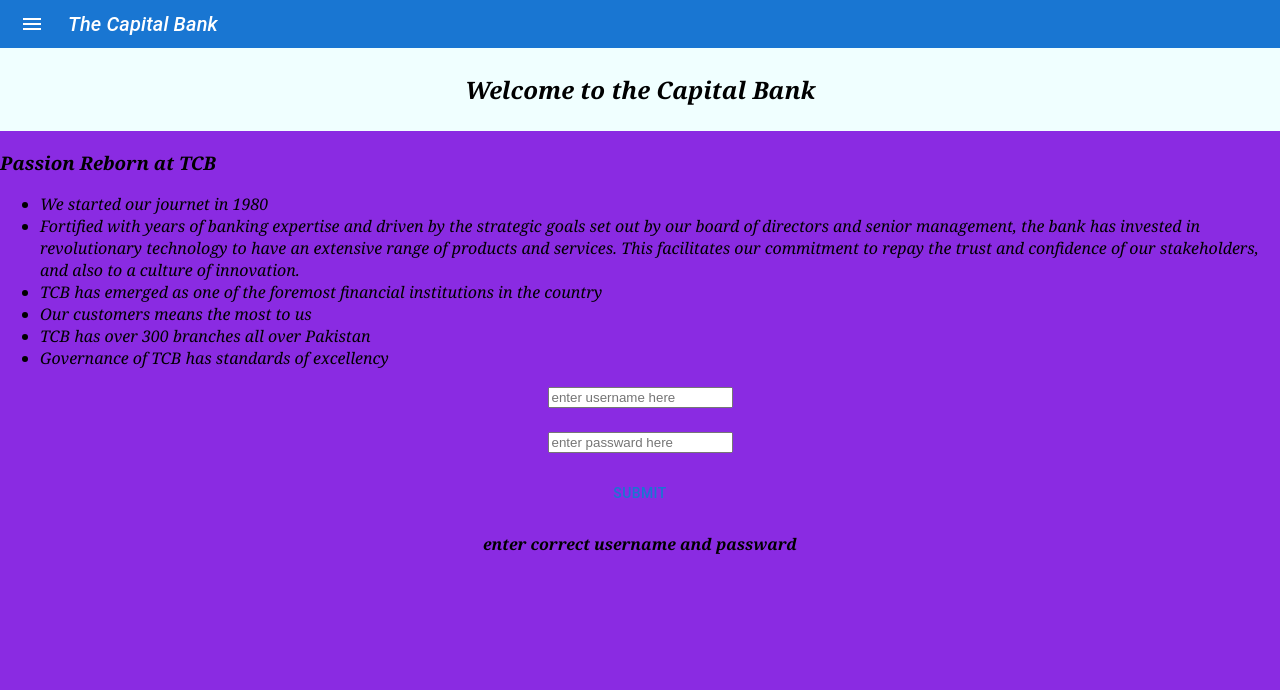
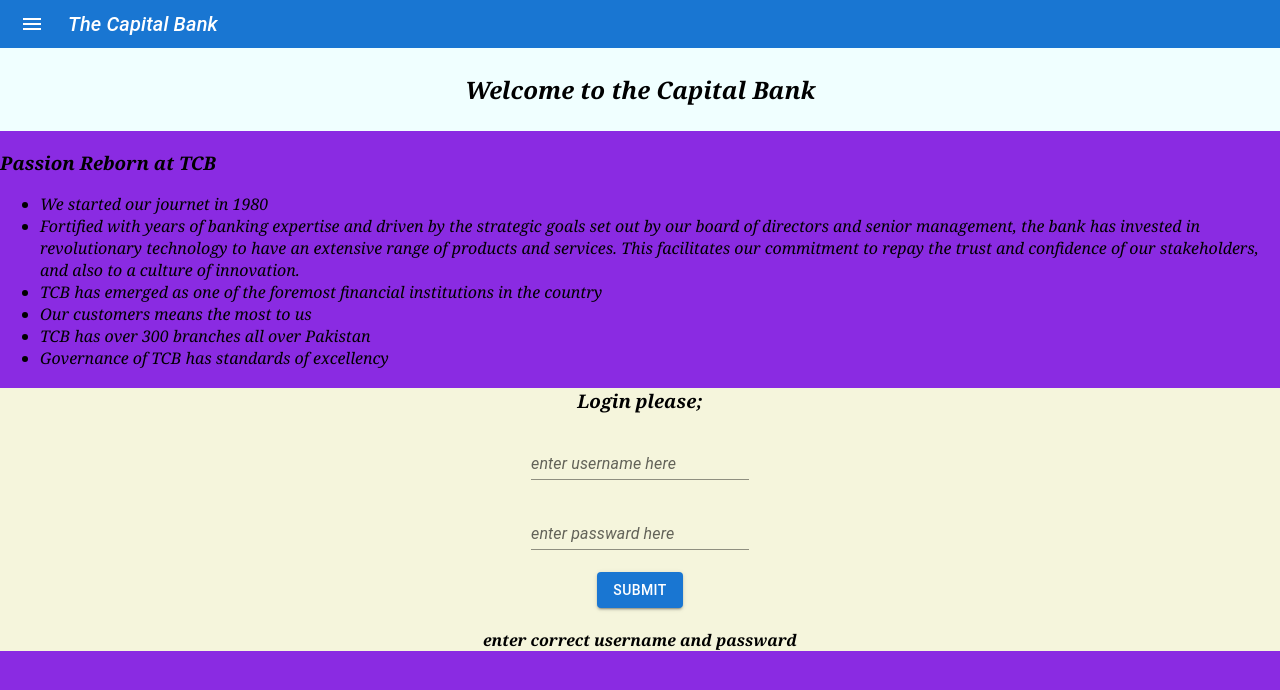
Before and after one commit to imsardarahmed17/IdeaGroup-Assignment-1, a React (Create React App) app: page / in a window 1280 px wide. Shown: the top 690 px of the page. Built offline with nearby package versions, Linux system fonts and the light colour scheme.

Commit message:
updated textField and button using mui

```diff
--- a/src/App.js
+++ b/src/App.js
@@ -5,6 +5,8 @@ import HomePage from "./components/HomePage";
 import About from "./components/About";
 import Accounts from "./components/Accounts";
 import Parent from "./components/Parent";
+import TabScrollButton from '@mui/material/TabScrollButton';
+
 function App() {
 
   return (
--- a/src/components/SignIn.js
+++ b/src/components/SignIn.js
@@ -1,5 +1,6 @@
 import React, { useState } from "react";
 import Button from "@mui/material/Button";
+import TextField from '@mui/material/TextField';
 
 function SignIn({ myPassward, myUsername }) {
   const [passward, setPassward] = useState(null);
@@ -10,22 +11,15 @@ function SignIn({ myPassward, myUsername }) {
     setStatus(passward === myPassward && username === myUsername);
   };
   return (
-    <div>
-      <input
-        type="text"
-        placeholder="enter username here"
-        onChange={(e) => setUsername(e.target.value)}
-      />
+    <div style={{ backgroundColor:"beige", color: "black"}}>
+      <h3>Login please;</h3>
+      <TextField id="standard-basic" label="enter username here" variant="standard"
+      onChange={(e) => setUsername(e.target.value)} /><br/><br/>
+      <TextField id="standard-basic" label="enter passward here" variant="standard"
+      onChange={(e) => setPassward(e.target.value)}/>
       <br />
       <br />
-      <input
-        type="text"
-        placeholder="enter passward here"
-        onChange={(e) => setPassward(e.target.value)}
-      />
-      <br />
-      <br />
-      <Button onClick={verifyPassward}>Submit</Button>
+      <Button variant="contained" onClick={verifyPassward}>Submit</Button>
       {status ? (
         <h4>you have logged into your account</h4>
       ) : (
--- a/src/components/home.style.css
+++ b/src/components/home.style.css
@@ -6,5 +6,4 @@ body{
 .main{
     background-color: azure;
     padding: 5px;
-    color: ;
 }
```
